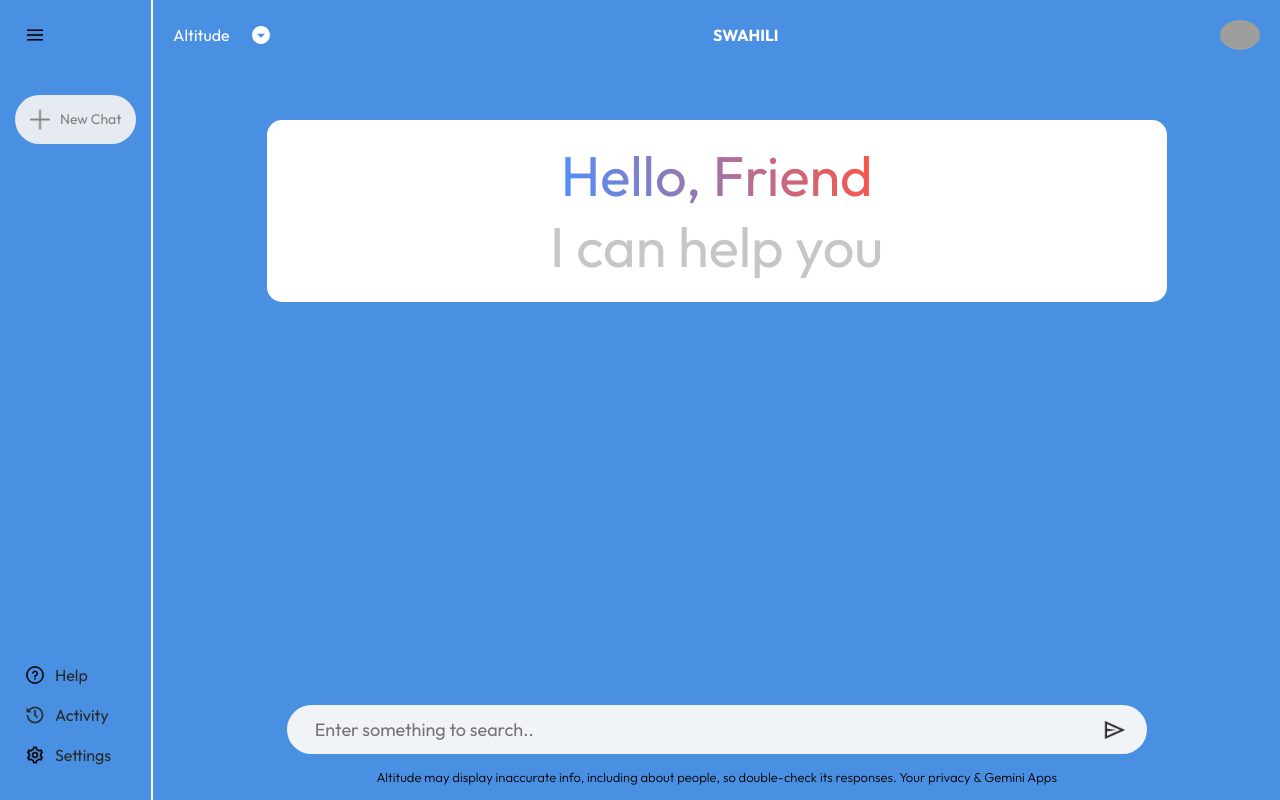
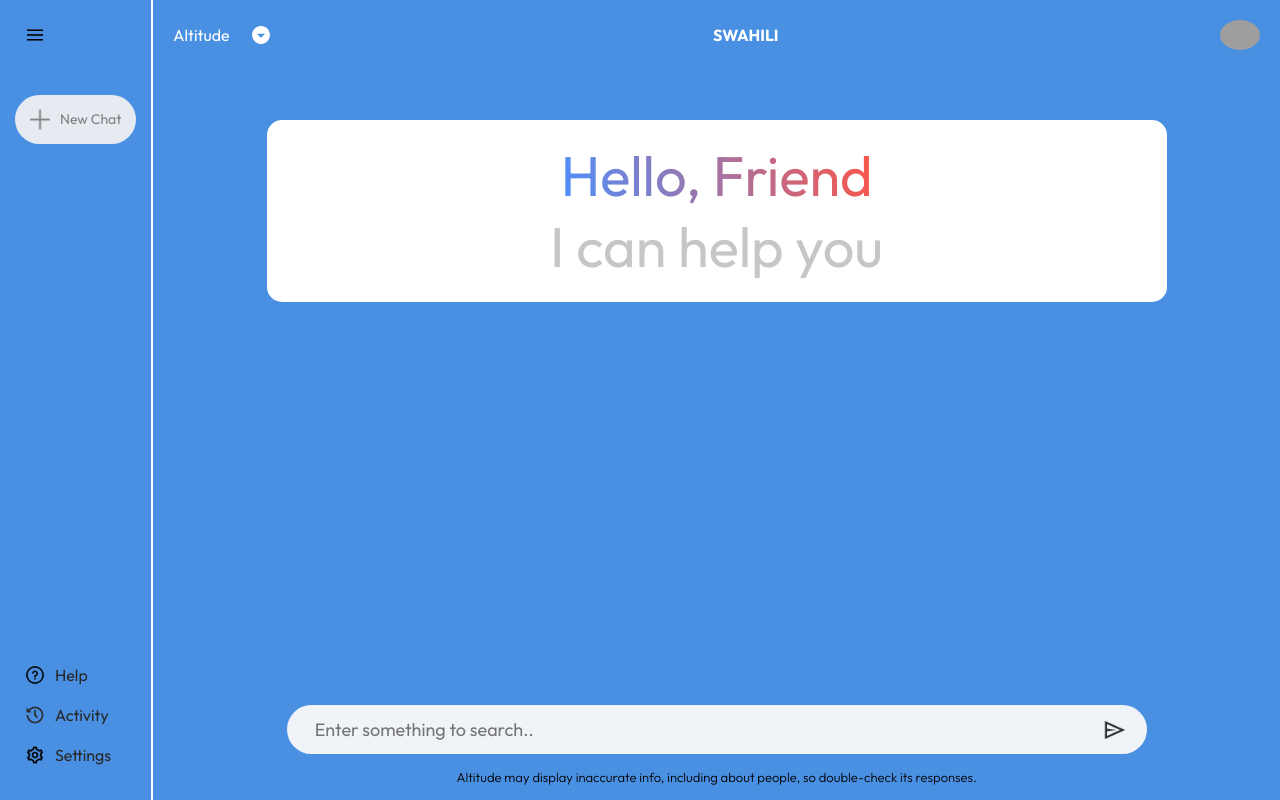
Before and after one commit to Ritahchanger/birdai, a React (Create React App) app: page / in a window 1280 px wide. Built offline with nearby package versions, Linux system fonts and the light colour scheme; grey boxes are pictures that could not be loaded.

Commit message:
Updated main file

```diff
--- a/src/components/main/Main.jsx
+++ b/src/components/main/Main.jsx
@@ -124,7 +124,7 @@ const Main = ({ selectedTopic, setSelectedTopic }) => {
           </div>
           <p className="bottom-info">
             Altitude may display inaccurate info, including about people, so
-            double-check its responses. Your privacy & Gemini Apps
+            double-check its responses.
           </p>
         </div>
       </div>
```
